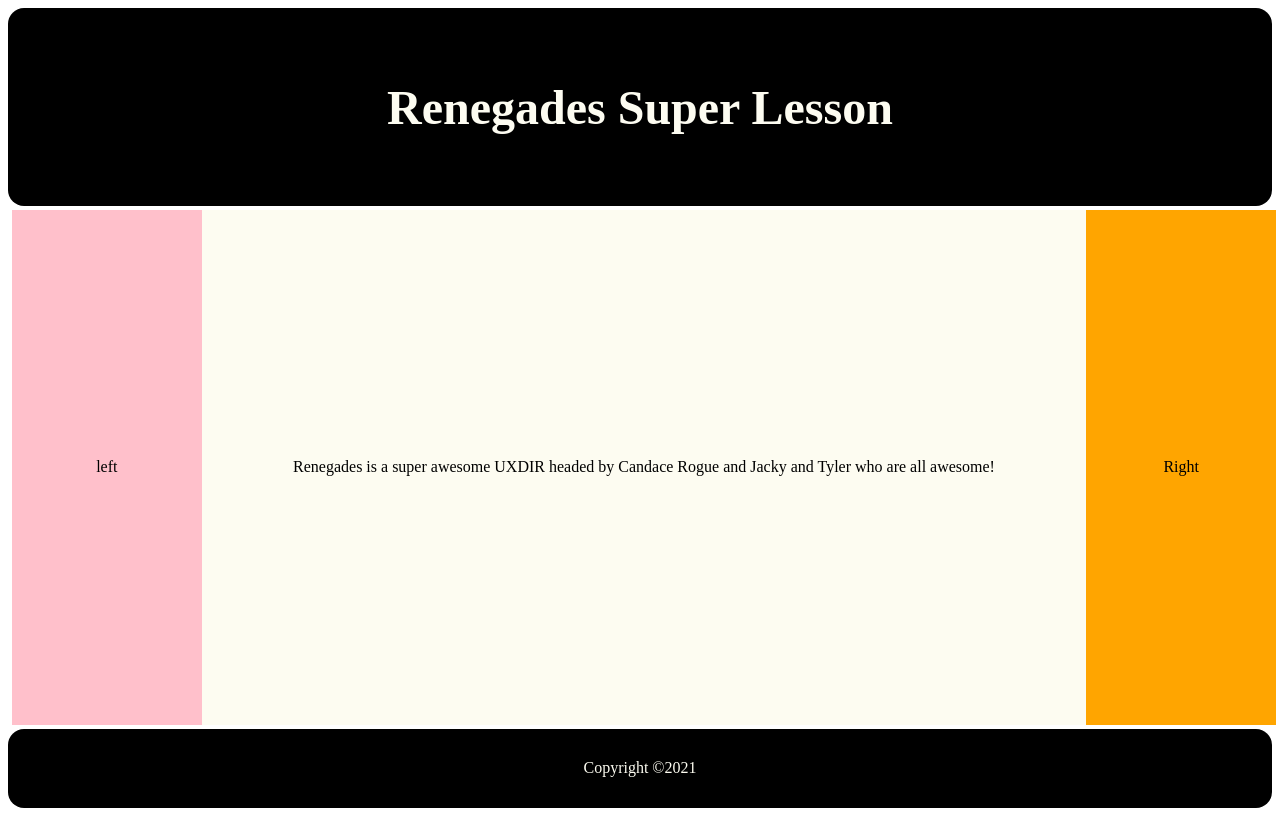
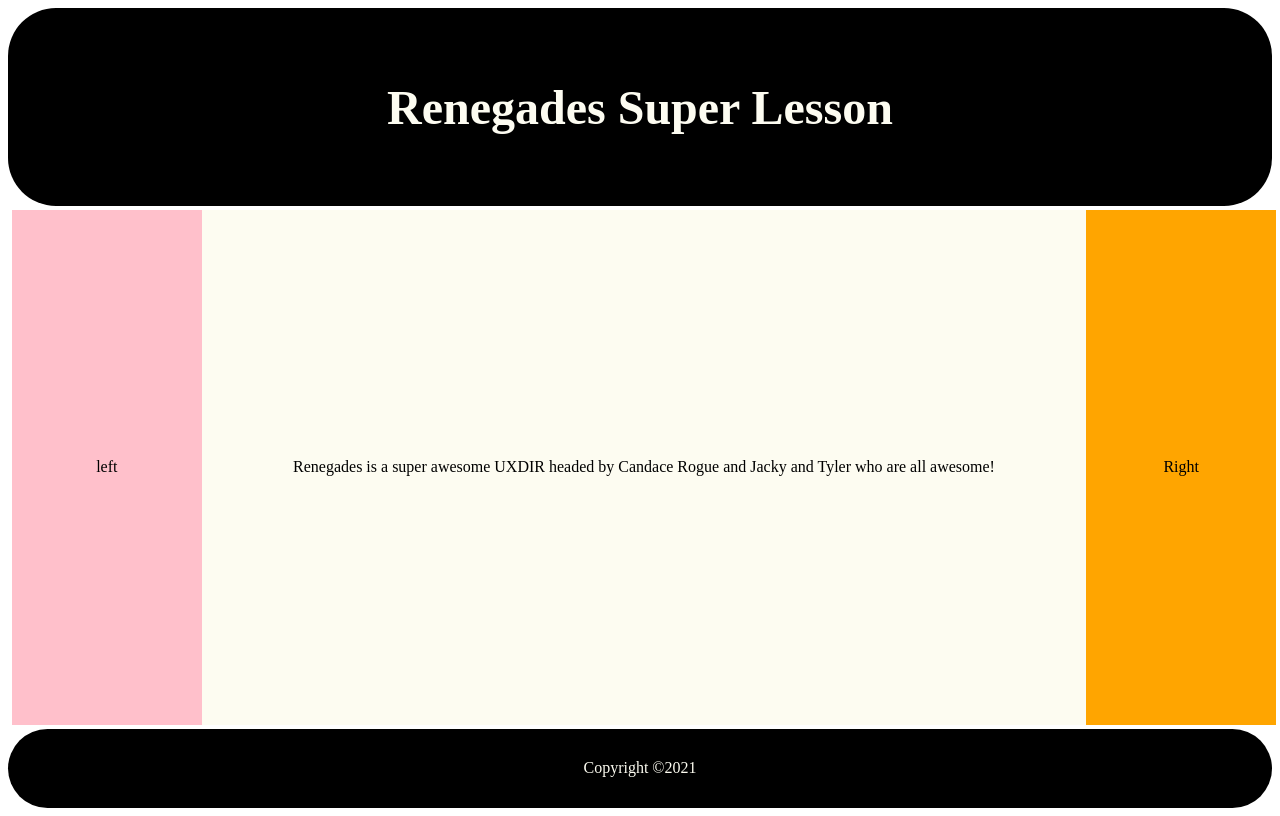
Before and after one commit to lorenmccarthydesign/hellorobots, a plain HTML site: page index.html in a window 1280 px wide. Drawn offline with Linux system fonts and the light colour scheme.

Commit message:
Update styles.css

```diff
--- a/css/styles.css
+++ b/css/styles.css
@@ -20,7 +20,7 @@
 
 header{
   flex: 1 1 25%;
-  border-radius: 1rem;
+  border-radius: 3rem;
   background-color: black;
   display: flex;
   justify-content: center;
@@ -38,7 +38,7 @@
   display: flex;
   width: 100%;
   justify-content: center;
-  border-radius: 1rem;
+  border-radius: 3rem;
   margin: .25rem;
 }
 
@@ -69,7 +69,7 @@
 
 footer{
   flex: 1 1 10%;
-  border-radius: 1rem;
+  border-radius: 3rem;
   color: #fdfcf1;
   display: flex;
   justify-content: center;
```
